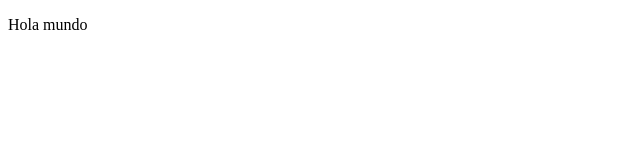
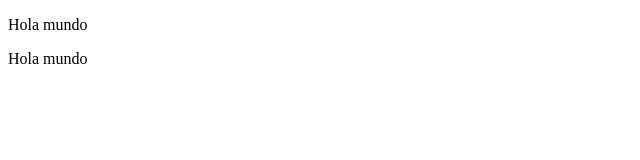
Before and after one commit to Sisselio/Vue-Nuxt-Exercises, a Nuxt app in the folder vue-nuxt-exercises/: page / in a window 1280 px wide. Shown: the top 160 px of the page, without its empty margins (0-640 px from the left). Built offline with nearby package versions, Linux system fonts and the light colour scheme.

Commit message:
feat(exercises): finixhed exercise 3

```diff
--- a/vue-nuxt-exercises/app/app.vue
+++ b/vue-nuxt-exercises/app/app.vue
@@ -1,5 +1,11 @@
+<script setup lang="ts">
+import TheTitle from "./components/TheTitle.vue";
+</script>
+
 <template>
   <div>
-    <TheTitle greeting="Hola mundo" />
+    <TheTitle greeting="Hola mundo">
+      <p>Hola mundo</p>
+    </TheTitle>
   </div>
 </template>
--- a/vue-nuxt-exercises/app/components/TheTitle.vue
+++ b/vue-nuxt-exercises/app/components/TheTitle.vue
@@ -1,5 +1,6 @@
 <template>
   <p>{{ greeting }}</p>
+  <p><slot></slot></p>
 </template>
 <script setup>
 defineProps({
```
